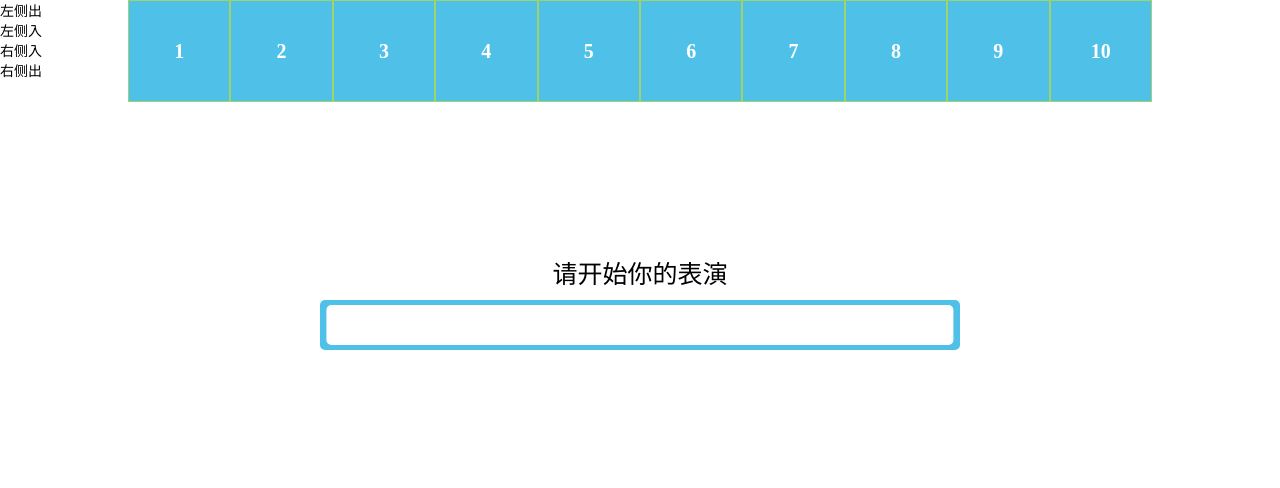
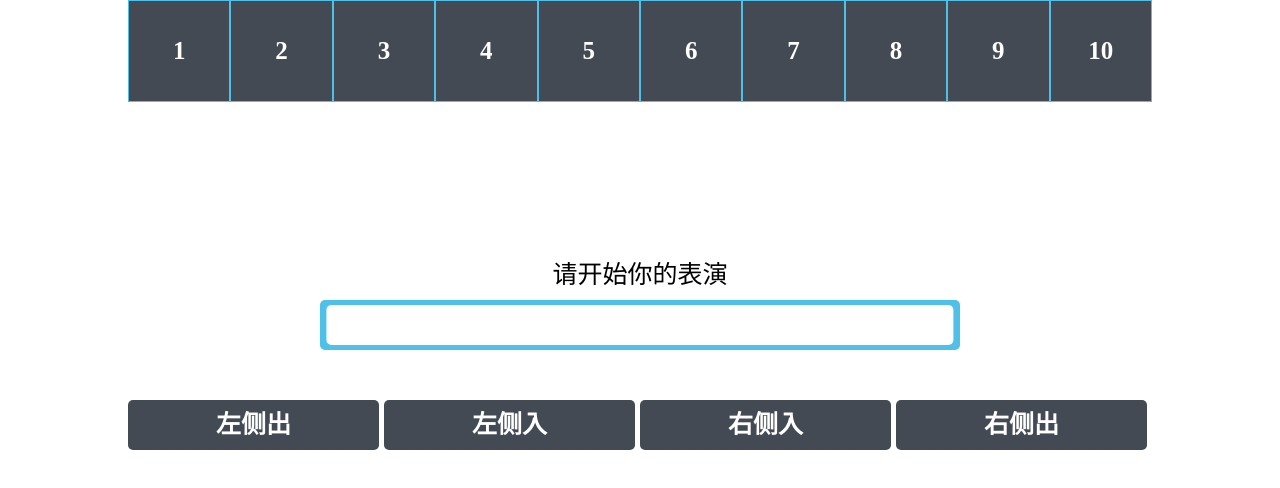
Before and after one commit to HZ-RotatingBlock/IFE_TASK_2_4_1, a plain HTML site: page index.html in a window 1280 px wide. Drawn offline with Linux system fonts and the light colour scheme.

Commit message:
index.css v0.2 updated

```diff
--- a/css/index.css
+++ b/css/index.css
@@ -33,13 +33,13 @@ li.content_list{
 	float:left;
 	width:calc(10% - 2px);
 	height:100px;
-	font-size:20px;
+	font-size:25px;
 	font-weight:700;
 	line-height:100px;
 	text-align:center;
 	color:#fff;
-	background-color:#4FC1E9;
-	border:1px solid #A0D468;
+	background-color:#434A54;
+	border:1px solid #4FC1E9;
 	transition:all 0.5s;
 	cursor:pointer;
 }
@@ -80,3 +80,27 @@ lable{
 	border-radius:5px;
 	outline:none;
 }
+ul.control{
+	position:absolute;
+	top:400px;
+	left:50%;
+	width:80%;
+	height:50px;
+	transform:translateX(-50%);
+	-webkit-transform:translateX(-50%);
+	-o-transform:translateX(-50%);
+}
+li.control_list{
+	float:left;
+	margin-right:5px;
+	width:calc(25% - 5px);
+	height:50px;
+	font-size:25px;
+	font-weight:700;
+	line-height:50px;
+	text-align:center;
+	color:#fff;
+	background-color:#434A54;
+	border-radius:5px;
+	cursor:pointer;
+}
```
